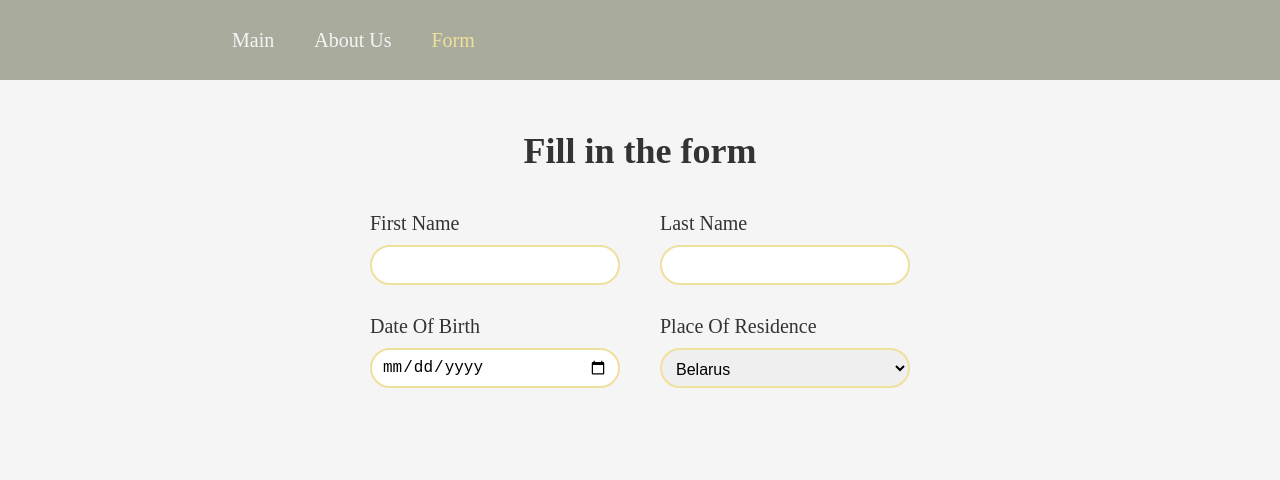
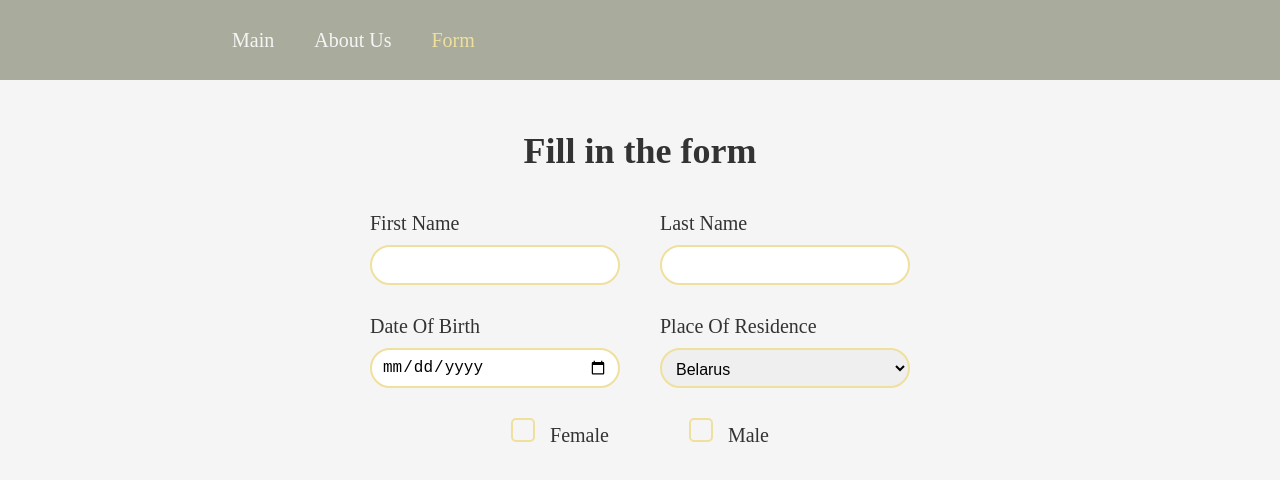
Before and after one commit to ViktoriaKondrashova1/react-2023, a React (Vite) app in the folder react-components/: page /form in a window 1280 px wide. Shown: the top 480 px of the page. Built offline with nearby package versions, Linux system fonts and the light colour scheme.

Commit message:
feat: add radio input

```diff
--- a/react-components/src/components/inputs/baseInput/baseInput.tsx
+++ b/react-components/src/components/inputs/baseInput/baseInput.tsx
@@ -13,7 +13,6 @@ class BaseInput extends React.Component<baseInputProps> {
   }
   render() {
     return (
-      <form className="input-form">
       <label htmlFor={this.props.name} className="input-form__label">
         {this.props.name
           .split("-")
@@ -28,7 +27,6 @@ class BaseInput extends React.Component<baseInputProps> {
           required
         />
       </label>
-      </form>
     );
   }
 }
--- /dev/null
+++ b/react-components/src/components/inputs/radioInput/radioInput.scss
@@ -0,0 +1,25 @@
+.radio-input {
+  display: none;
+
+  &__label {
+    font-size: 20px;
+
+    &:before {
+      content: "";
+      display: inline-block;
+      width: 20px;
+      height: 20px;
+      border: 2px solid #efe09d;
+      border-radius: 5px;
+      margin-right: 15px;
+      background-repeat: no-repeat;
+      background-position: center center;
+      background-size: 50% 50%;
+      cursor: pointer;
+    }
+  }
+
+  &:checked + label:before {
+    background-color: #efe09d;
+  }
+}
--- /dev/null
+++ b/react-components/src/components/inputs/radioInput/radioInput.tsx
@@ -0,0 +1,30 @@
+import React from "react";
+import "./radioInput.scss";
+
+interface radioInputProps {
+  name: string;
+}
+
+class RadioInput extends React.Component<radioInputProps> {
+  constructor(props: radioInputProps) {
+    super(props);
+  }
+  render() {
+    return (
+      <>
+        <input
+          type="radio"
+          name="gender"
+          className="radio-input"
+          value={this.props.name}
+          id={this.props.name}
+        />
+        <label htmlFor={this.props.name} className="radio-input__label">
+          {this.props.name}
+        </label>
+      </>
+    );
+  }
+}
+
+export default RadioInput;
--- a/react-components/src/containers/form/form.scss
+++ b/react-components/src/containers/form/form.scss
@@ -10,3 +10,10 @@
     gap: 40px;
   }
 }
+
+.radio-input-form {
+  display: flex;
+  justify-content: center;
+  align-items: center;
+  gap: 80px;
+}
--- a/react-components/src/containers/form/form.tsx
+++ b/react-components/src/containers/form/form.tsx
@@ -1,6 +1,7 @@
 import React from "react";
 import BaseInput from "../../components/inputs/baseInput/baseInput";
 import SelectInput from "../../components/inputs/selectInput/selectInput";
+import RadioInput from "../../components/inputs/radioInput/radioInput";
 import "./form.scss";
 
 class Form extends React.Component {
@@ -19,6 +20,12 @@ class Form extends React.Component {
           />
           <SelectInput name="place-of-residence" />
         </div>
+        <div className="form__wrapper">
+          <form className="radio-input-form">
+            <RadioInput name="Female" />
+            <RadioInput name="Male" />
+          </form>
+        </div>
       </div>
     );
   }
```
Lines whose indentation alone changed are shown as unchanged.
